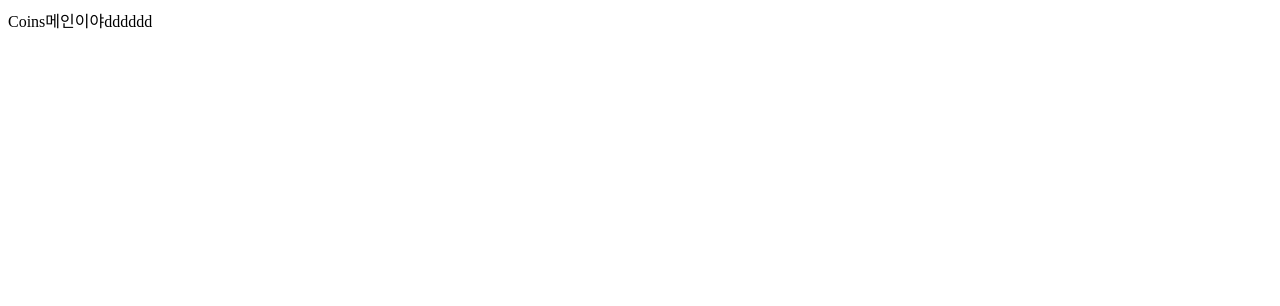
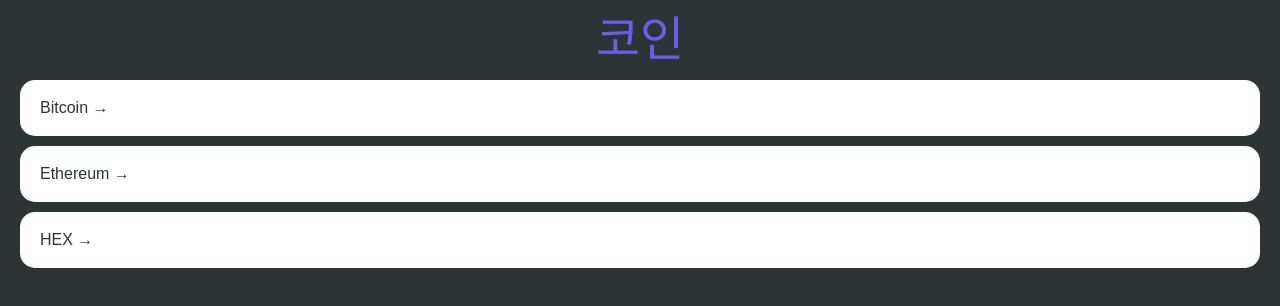
Before and after one commit to kyu91/react-master-class-main, a React (Create React App) app in the folder 2.react-coin-porject/: page / in a window 1280 px wide. Shown: the top 306 px of the page. Built offline with nearby package versions, Linux system fonts and the light colour scheme.

Commit message:
메인 css 완료

```diff
--- a/2.react-coin-porject/src/App.tsx
+++ b/2.react-coin-porject/src/App.tsx
@@ -1,9 +1,14 @@
-import React from 'react';
+
 import { Outlet } from 'react-router-dom';
+import { GlogalStyle } from './styles/Reset'
+
 
 function App() {
   return (
-    <Outlet/>
+    <>
+      <GlogalStyle />
+      <Outlet/>
+    </>
   );
 }
 
--- a/2.react-coin-porject/src/index.tsx
+++ b/2.react-coin-porject/src/index.tsx
@@ -2,7 +2,7 @@
 import ReactDOM from 'react-dom/client';
 import { RouterProvider } from 'react-router-dom';
 import { ThemeProvider } from 'styled-components';
-import Router from './routes//Router';
+import router from './routes/router';
 import { theme } from './styles/theme'
 
 const root = ReactDOM.createRoot(
@@ -11,7 +11,7 @@
 root.render(
   <React.StrictMode>
     <ThemeProvider theme={ theme }>
-      <RouterProvider router={Router}/>
+      <RouterProvider router={router}/>
     </ThemeProvider>
   </React.StrictMode>
 );
--- a/2.react-coin-porject/src/routes/Coins.tsx
+++ b/2.react-coin-porject/src/routes/Coins.tsx
@@ -1,8 +1,87 @@
-import React from 'react'
+import { Link } from "react-router-dom";
+import styled from "styled-components";
+
+const coins = [
+  {
+    id: "btc-bitcoin",
+    name: "Bitcoin",
+    symbol: "BTC",
+    rank: 1,
+    is_new: false,
+    is_active: true,
+    type: "coin",
+    },
+    {
+    id: "eth-ethereum",
+    name: "Ethereum",
+    symbol: "ETH",
+    rank: 2,
+    is_new: false,
+    is_active: true,
+    type: "coin",
+    },
+    {
+    id: "hex-hex",
+    name: "HEX",
+    symbol: "HEX",
+    rank: 3,
+    is_new: false,
+    is_active: true,
+    type: "token",
+    },
+];
+
+const Container = styled.div`
+  padding: 0px 20px;
+`;
+
+const Header = styled.header`
+  height: 10vh;
+  display: flex;
+  justify-content: center;
+  align-items: center;
+`;
+
+const CoinsList = styled.ul``;
+
+const Coin = styled.li`
+  background-color: white;
+  color: ${(props) => props.theme.bgColor};
+  margin-bottom: 10px;
+  border-radius: 15px;
+  a {
+    padding: 20px;
+    transition: color 0.2s ease-in;
+    display: block;
+  }
+  &:hover {
+    a {
+      color: ${(props) => props.theme.accentColor};
+    }
+  }
+`;
+
+const Title = styled.h1`
+font-size: 48px;
+  color : ${(props) => props.theme.accentColor};
+`;
 
 const Coins = () => {
   return (
-    <div>Coins메인이야dddddd</div>
+    <Container>
+      <Header>
+        <Title>
+          코인
+        </Title>
+      </Header>
+      <CoinsList>
+        {coins.map((coin) => (
+          <Coin key={coin.id}>
+            <Link to={`${coin.id}`}>{coin.name} &rarr;</Link>
+          </Coin>
+        ))}
+      </CoinsList>
+    </Container>
   )
 }
 
--- a/2.react-coin-porject/src/routes/Router.tsx
+++ b/2.react-coin-porject/src/routes/Router.tsx
@@ -4,7 +4,7 @@
 import Coin from "./Coin";
 
 
-const Router = createBrowserRouter([
+const router = createBrowserRouter([
     {
         path: "/",
         element: <App/>,
@@ -21,4 +21,4 @@
     }
 ])
 
-export default Router;
+export default router;
--- /dev/null
+++ b/2.react-coin-porject/src/styles/Reset.ts
@@ -0,0 +1,67 @@
+import { createGlobalStyle } from "styled-components";
+
+export const GlogalStyle = createGlobalStyle`
+
+    @import url('https://fonts.googleapis.com/css2?family=Gothic+A1&display=swap');
+
+    html, body, div, span, applet, object, iframe,
+    h1, h2, h3, h4, h5, h6, p, blockquote, pre,
+    a, abbr, acronym, address, big, cite, code,
+    del, dfn, em, img, ins, kbd, q, s, samp,
+    small, strike, strong, sub, sup, tt, var,
+    b, u, i, center,
+    dl, dt, dd, menu, ol, ul, li,
+    fieldset, form, label, legend,
+    table, caption, tbody, tfoot, thead, tr, th, td,
+    article, aside, canvas, details, embed,
+    figure, figcaption, footer, header, hgroup,
+    main, menu, nav, output, ruby, section, summary,
+    time, mark, audio, video {
+    margin: 0;
+    padding: 0;
+    border: 0;
+    font-size: 100%;
+    font: inherit;
+    vertical-align: baseline;
+    }
+    /* HTML5 display-role reset for older browsers */
+    article, aside, details, figcaption, figure,
+    footer, header, hgroup, main, menu, nav, section {
+    display: block;
+    }
+    /* HTML5 hidden-attribute fix for newer browsers */
+    *[hidden] {
+        display: none;
+    }
+    body {
+    line-height: 1;
+    }
+    menu, ol, ul {
+    list-style: none;
+    }
+    blockquote, q {
+    quotes: none;
+    }
+    blockquote:before, blockquote:after,
+    q:before, q:after {
+    content: '';
+    content: none;
+    }
+    table {
+    border-collapse: collapse;
+    border-spacing: 0;
+    }
+    * {
+        box-sizing: border-box;
+    }
+    body {
+        font-family: 'Gothic A1', sans-serif;
+        background-color: ${(props) => props.theme.bgColor};
+        color: ${(props)=> props.theme.textColor};
+    }
+    a {
+        text-decoration: none;
+        color: inherit;
+    }
+
+`
--- a/2.react-coin-porject/src/styles/theme.ts
+++ b/2.react-coin-porject/src/styles/theme.ts
@@ -1,6 +1,15 @@
 import { DefaultTheme } from "styled-components";
 
+declare module 'styled-components' {
+    export interface DefaultTheme {
+        bgColor: string,
+        textColor: string,
+        accentColor: string,
+    }
+}
+
 export const theme: DefaultTheme = {
-    bgColor: "white",
-    textColot: "black",
+    bgColor: "#2d3436",
+    textColor: "#dfe6e9",
+    accentColor: "#6c5ce7",
 }
--- a/2.react-coin-porject/tsconfig.json
+++ b/2.react-coin-porject/tsconfig.json
@@ -21,6 +21,6 @@
     "jsx": "react-jsx"
   },
   "include": [
-    "src"
+    "src/*"
   ]
 }
```
Also changed, not shown: 1 other file (tests, documents, lock files or other folders).
